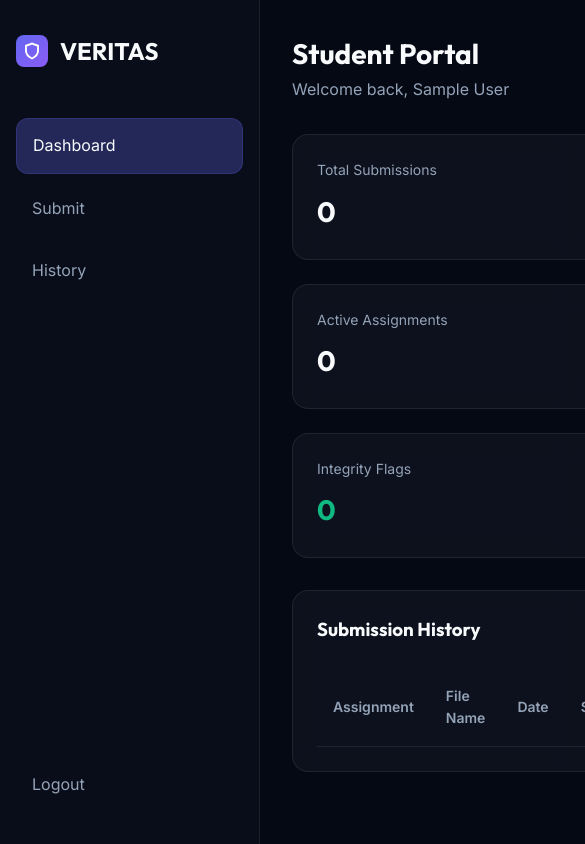
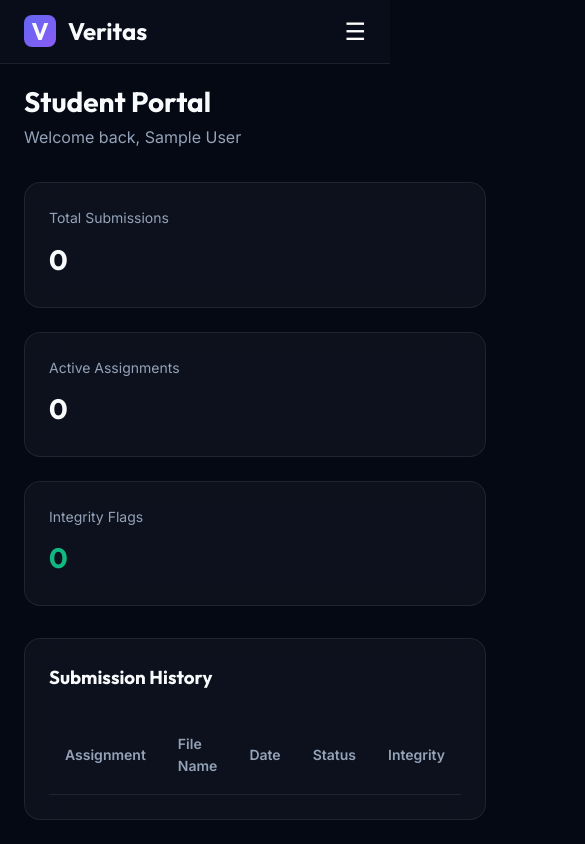
Before and after one commit to rajivraj3/frontend-backend, a plain HTML site: page client/student/dashboard.html in a window 390 px wide. Shown: the top 844 px of the page, 585 px wide, since content can reach past the window. Drawn offline with Linux system fonts and the light colour scheme; no server answers; sample sign-in values are in the browser's storage.

Commit message:
Mobile: Fully responsive UI for Android/Desktop with sidebars

```diff
--- a/client/css/index.css
+++ b/client/css/index.css
@@ -225,12 +225,81 @@ td {
     border-bottom: 1px solid var(--glass-border);
 }
 
-/* Animations */
-@keyframes fadeIn {
-    from { opacity: 0; transform: translateY(10px); }
-    to { opacity: 1; transform: translateY(0); }
+/* Responsive Design */
+@media (max-width: 768px) {
+    :root {
+        --sidebar-width: 0px;
+    }
+
+    .sidebar {
+        transform: translateX(-100%);
+        transition: transform 0.3s ease;
+        width: 280px;
+        z-index: 2000;
+    }
+
+    .sidebar.active {
+        transform: translateX(0);
+    }
+
+    .main-content {
+        margin-left: 0;
+        padding: 1.5rem;
+        padding-top: 5rem;
+    }
+
+    .grid-stats {
+        grid-template-columns: 1fr;
+    }
+
+    .mobile-nav {
+        display: flex !important;
+        position: fixed;
+        top: 0;
+        left: 0;
+        width: 100%;
+        height: 64px;
+        background: rgba(10, 14, 26, 0.95);
+        backdrop-filter: blur(10px);
+        z-index: 1500;
+        align-items: center;
+        justify-content: space-between;
+        padding: 0 1.5rem;
+        border-bottom: 1px solid var(--glass-border);
+    }
+
+    .menu-toggle {
+        background: none;
+        border: none;
+        color: white;
+        font-size: 1.5rem;
+        cursor: pointer;
+    }
+
+    .hero h1 {
+        font-size: 2.5rem !important;
+    }
+
+    .hero p {
+        font-size: 1rem !important;
+    }
 }
 
-.animate-fade {
-    animation: fadeIn 0.5s ease forwards;
+.mobile-nav {
+    display: none;
 }
+
+.sidebar-overlay {
+    display: none;
+    position: fixed;
+    top: 0;
+    left: 0;
+    width: 100%;
+    height: 100%;
+    background: rgba(0, 0, 0, 0.5);
+    z-index: 1999;
+}
+
+.sidebar-overlay.active {
+    display: block;
+}
--- a/client/js/api.js
+++ b/client/js/api.js
@@ -103,5 +103,32 @@ const api = {
                 body: JSON.stringify({ status })
             });
         }
+    },
+
+    ui: {
+        initMobileNav() {
+            const toggle = document.getElementById('menuToggle');
+            const sidebar = document.querySelector('.sidebar');
+            const overlay = document.createElement('div');
+            overlay.className = 'sidebar-overlay';
+            document.body.appendChild(overlay);
+
+            if (toggle && sidebar) {
+                toggle.addEventListener('click', () => {
+                    sidebar.classList.toggle('active');
+                    overlay.classList.toggle('active');
+                });
+
+                overlay.addEventListener('click', () => {
+                    sidebar.classList.remove('active');
+                    overlay.classList.remove('active');
+                });
+            }
+        }
     }
 };
+
+// Auto-init UI
+document.addEventListener('DOMContentLoaded', () => {
+    api.ui.initMobileNav();
+});
--- a/client/student/dashboard.html
+++ b/client/student/dashboard.html
@@ -7,6 +7,14 @@
     <link rel="stylesheet" href="../css/index.css">
 </head>
 <body>
+    <nav class="mobile-nav">
+        <div class="logo" style="margin-bottom: 0;">
+            <div class="logo-icon">V</div>
+            <span>Veritas</span>
+        </div>
+        <button class="menu-toggle" id="menuToggle">☰</button>
+    </nav>
+
     <div class="app-container">
         <aside class="sidebar">
             <a href="#" class="logo">
```
Also changed, not shown: client/faculty/dashboard.html (+8 -0 lines), client/index.html (+8 -0 lines), client/login.html (+8 -0 lines), client/register.html (+8 -0 lines), client/student/submit.html (+8 -0 lines).
